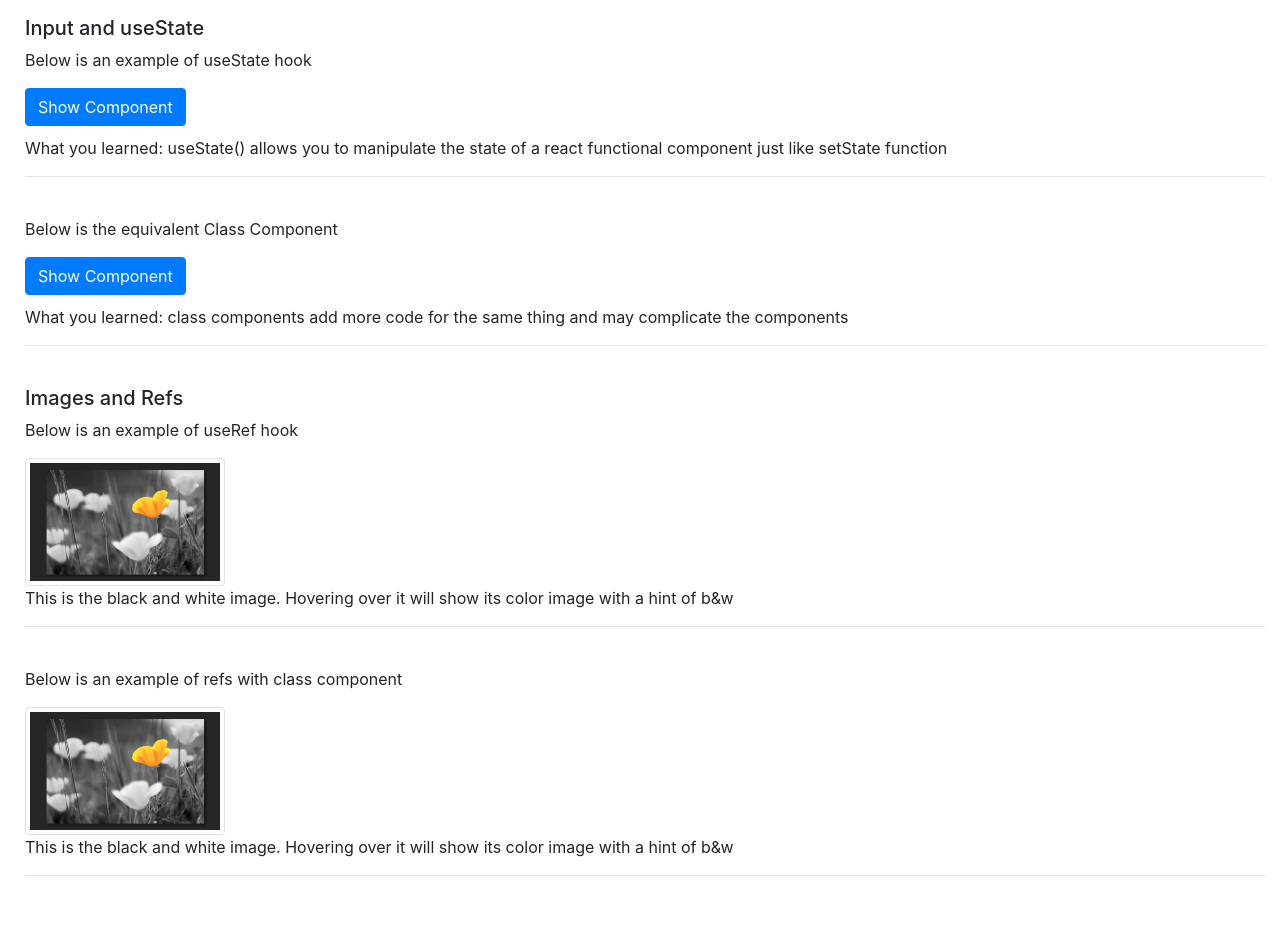
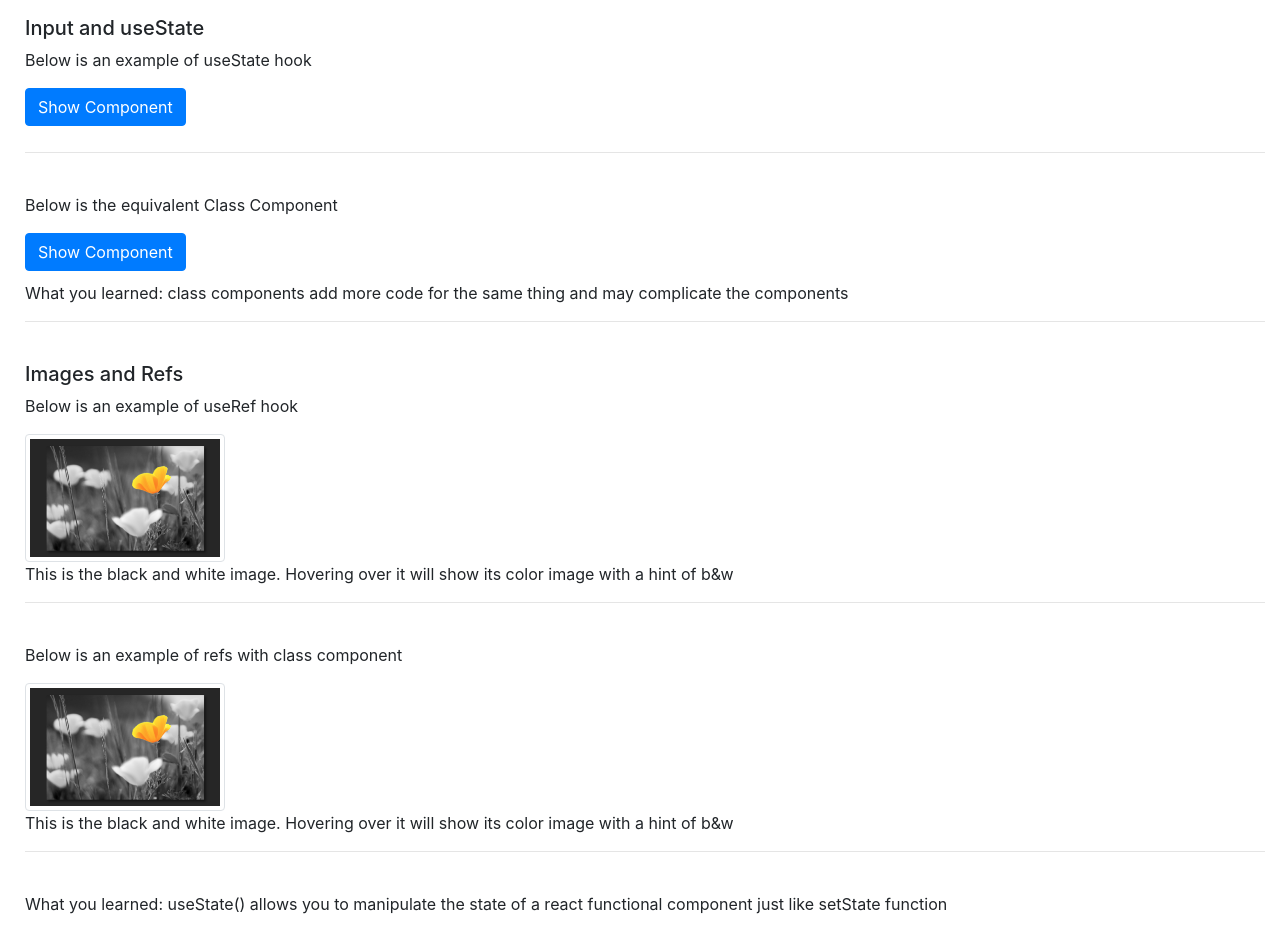
Before and after one commit to animeshdwivedi/ReactPlayground, a React (Create React App) app in the folder reactplayground/: page / in a window 1280 px wide. Shown: the part 80-1012 px from the top of the page. Built offline with nearby package versions, Linux system fonts and the light colour scheme.

Commit message:
ui changes

```diff
--- a/reactplayground/src/App.js
+++ b/reactplayground/src/App.js
@@ -31,7 +31,7 @@ function App() {
           <p>Below is an example of refs with class component</p>
           <ImageElementClass />
         </div>
-
+        <p>What you learned: useState() allows you to manipulate the state of a react functional component just like setState function</p>
       </div>
     </div>
   );
--- a/reactplayground/src/InputElementUseState.jsx
+++ b/reactplayground/src/InputElementUseState.jsx
@@ -38,7 +38,6 @@ const InputElementUseState = () => {
                     </div>
                 </div>
             }
-            <p>What you learned: useState() allows you to manipulate the state of a react functional component just like setState function</p>
             <hr /><br />
         </div>
     );
```
